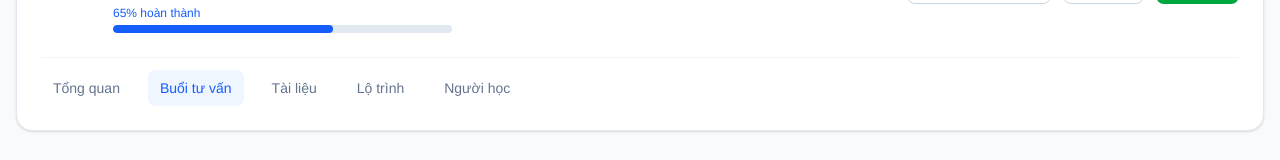
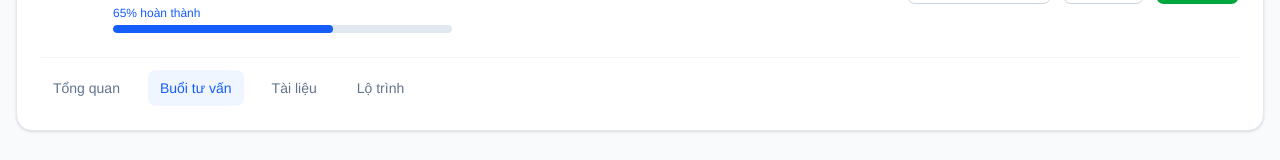
Before and after one commit to HCMUT-TeeSSer/TSS, a React (Vite) app: page /mentee/sessions in a window 1280 px wide. Shown: the part 171-331 px from the top of the page. Built offline with nearby package versions, Linux system fonts and the light colour scheme.

Commit message:
style: remove 'Người học' button from ProgramDetail and Sessions pages

```diff
--- a/src/pages/mentee/ProgramDetail/ProgramDetail.tsx
+++ b/src/pages/mentee/ProgramDetail/ProgramDetail.tsx
@@ -120,7 +120,6 @@ const ProgramDetailPage: React.FC = () => {
 
             <button className='rounded-lg px-3 py-2 text-slate-500 hover:bg-slate-50'>Tài liệu</button>
             <button className='rounded-lg px-3 py-2 text-slate-500 hover:bg-slate-50'>Lộ trình</button>
-            <button className='rounded-lg px-3 py-2 text-slate-500 hover:bg-slate-50'>Người học</button>
           </div>
         </div>
 
--- a/src/pages/mentee/Sessions/Sessions.tsx
+++ b/src/pages/mentee/Sessions/Sessions.tsx
@@ -73,7 +73,6 @@ export default function Sessions() {
 
               <button className='rounded-lg px-3 py-2 text-slate-500 hover:bg-slate-50'>Tài liệu</button>
               <button className='rounded-lg px-3 py-2 text-slate-500 hover:bg-slate-50'>Lộ trình</button>
-              <button className='rounded-lg px-3 py-2 text-slate-500 hover:bg-slate-50'>Người học</button>
             </div>
           </div>
         </div>
```
